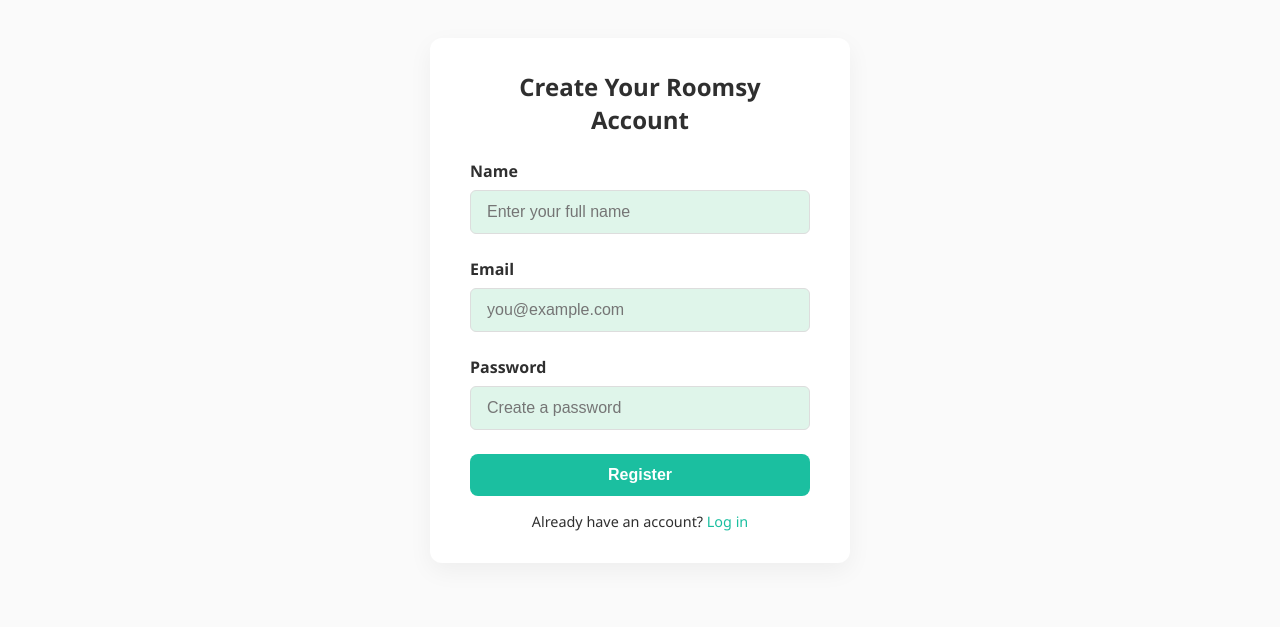
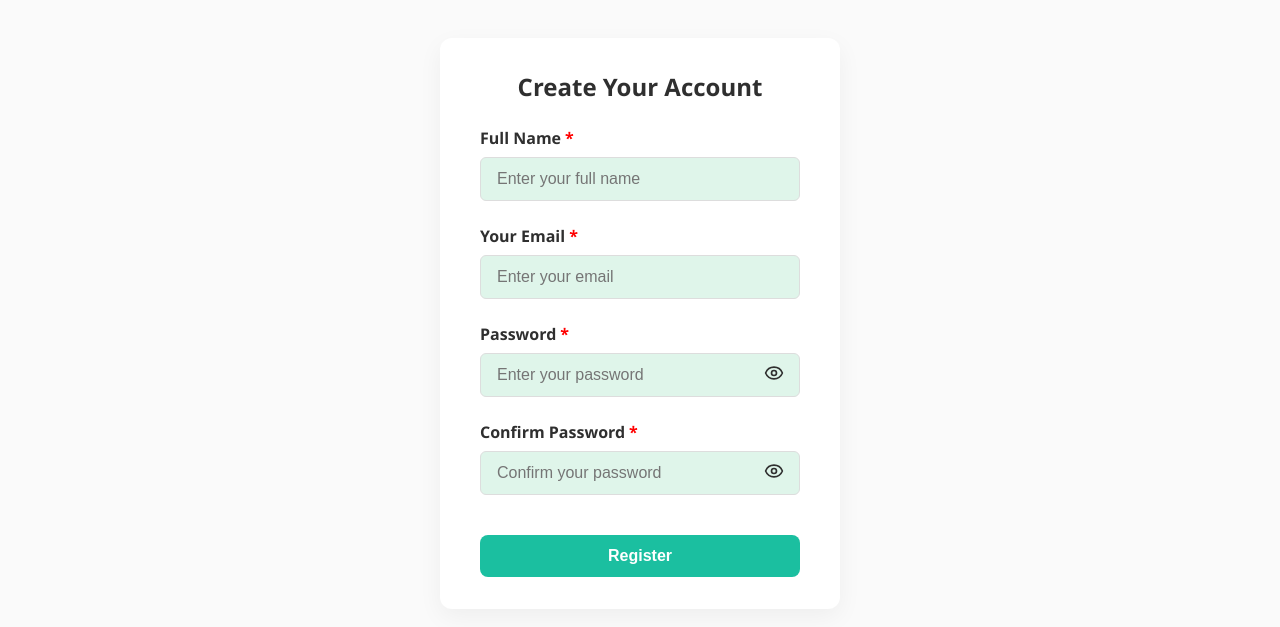
Before and after one commit to harshadeva/roomsy, a Vue app: page /register in a window 1280 px wide. Shown: the part 123-750 px from the top of the page. Built offline with nearby package versions, Linux system fonts and the light colour scheme; the HTML template or start-up script is replaced by a standard one.

Commit message:
authentication completed

```diff
--- a/package.json
+++ b/package.json
@@ -16,6 +16,7 @@
   "dependencies": {
     "animate.css": "^4.1.1",
     "gsap": "^3.13.0",
+    "lucide-vue-next": "^0.525.0",
     "pinia": "^3.0.3",
     "vue": "^3.5.17",
     "vue-router": "^4.5.1"
--- a/src/assets/base.css
+++ /dev/null
@@ -1,86 +0,0 @@
-/* color palette from <https://github.com/vuejs/theme> */
-:root {
-  --vt-c-white: #ffffff;
-  --vt-c-white-soft: #f8f8f8;
-  --vt-c-white-mute: #f2f2f2;
-
-  --vt-c-black: #181818;
-  --vt-c-black-soft: #222222;
-  --vt-c-black-mute: #282828;
-
-  --vt-c-indigo: #2c3e50;
-
-  --vt-c-divider-light-1: rgba(60, 60, 60, 0.29);
-  --vt-c-divider-light-2: rgba(60, 60, 60, 0.12);
-  --vt-c-divider-dark-1: rgba(84, 84, 84, 0.65);
-  --vt-c-divider-dark-2: rgba(84, 84, 84, 0.48);
-
-  --vt-c-text-light-1: var(--vt-c-indigo);
-  --vt-c-text-light-2: rgba(60, 60, 60, 0.66);
-  --vt-c-text-dark-1: var(--vt-c-white);
-  --vt-c-text-dark-2: rgba(235, 235, 235, 0.64);
-}
-
-/* semantic color variables for this project */
-:root {
-  --color-background: var(--vt-c-white);
-  --color-background-soft: var(--vt-c-white-soft);
-  --color-background-mute: var(--vt-c-white-mute);
-
-  --color-border: var(--vt-c-divider-light-2);
-  --color-border-hover: var(--vt-c-divider-light-1);
-
-  --color-heading: var(--vt-c-text-light-1);
-  --color-text: var(--vt-c-text-light-1);
-
-  --section-gap: 160px;
-}
-
-@media (prefers-color-scheme: dark) {
-  :root {
-    --color-background: var(--vt-c-black);
-    --color-background-soft: var(--vt-c-black-soft);
-    --color-background-mute: var(--vt-c-black-mute);
-
-    --color-border: var(--vt-c-divider-dark-2);
-    --color-border-hover: var(--vt-c-divider-dark-1);
-
-    --color-heading: var(--vt-c-text-dark-1);
-    --color-text: var(--vt-c-text-dark-2);
-  }
-}
-
-*,
-*::before,
-*::after {
-  box-sizing: border-box;
-  margin: 0;
-  font-weight: normal;
-}
-
-body {
-  min-height: 100vh;
-  color: var(--color-text);
-  background: var(--color-background);
-  transition:
-    color 0.5s,
-    background-color 0.5s;
-  line-height: 1.6;
-  font-family:
-    Inter,
-    -apple-system,
-    BlinkMacSystemFont,
-    'Segoe UI',
-    Roboto,
-    Oxygen,
-    Ubuntu,
-    Cantarell,
-    'Fira Sans',
-    'Droid Sans',
-    'Helvetica Neue',
-    sans-serif;
-  font-size: 15px;
-  text-rendering: optimizeLegibility;
-  -webkit-font-smoothing: antialiased;
-  -moz-osx-font-smoothing: grayscale;
-}
--- a/src/assets/main.css
+++ b/src/assets/main.css
@@ -30,3 +30,9 @@
 button:hover {
   background: var(--color-secondary);
 }
+
+.required-asterisk {
+  color: red;
+  font-weight: bold;
+  margin-left: 0.25rem;
+}
--- /dev/null
+++ b/src/composables/useAuth.ts
@@ -0,0 +1,54 @@
+// useAuth.ts
+import { ref, computed } from 'vue'
+
+interface User {
+  name: string
+  email: string
+}
+
+const user = ref<User | null>(null)
+
+// Load from localStorage on first use
+const loadUser = (): User | null => {
+  try {
+    const data = localStorage.getItem('roomsy_user')
+    return data ? JSON.parse(data) : null
+  } catch (e) {
+    console.error('Error parsing user data:', e)
+    return null
+  }
+}
+
+user.value = loadUser()
+
+const isAuthenticated = computed(() => user.value !== null)
+
+function login(name: string, email: string, password: string) {
+  const userData = { name, email }
+  localStorage.setItem('roomsy_user', JSON.stringify(userData))
+  user.value = userData
+}
+
+function register(name: string, email: string, password: string) {
+  login(name, email, password)
+}
+
+function logout() {
+  localStorage.removeItem('roomsy_user')
+  user.value = null
+}
+
+function getUser(): User | null {
+  return user.value
+}
+
+export function useAuth() {
+  return {
+    user,
+    login,
+    register,
+    logout,
+    isAuthenticated,
+    getUser
+  }
+}
--- a/src/views/Login.vue
+++ b/src/views/Login.vue
@@ -1,18 +1,40 @@
 <template>
   <section class="login-section">
-    <form class="login-form" @submit.prevent="handleSubmit" aria-labelledby="login-title">
+    <form class="login-form" @submit.prevent="handleLogin" aria-labelledby="login-title">
       <h1 id="login-title">Sign in to Continue</h1>
 
       <div class="form-group">
-        <label for="username">Your Name</label>
+        <label for="email">Your Email<span class="required-asterisk">*</span></label>
         <input
-          id="username"
-          type="text"
-          v-model="username"
-          required
-          placeholder="Enter your name"
+          id="email"
+          type="email"
+          v-model="email"
+          placeholder="Enter your email"
           aria-required="true"
         />
+        <p class="error-msg" v-if="emailError">{{ emailError }}</p>
+      </div>
+
+      <div class="form-group">
+        <label for="password">Your Password<span class="required-asterisk">*</span></label>
+        <div class="password-wrapper">
+          <input
+            :type="showPassword ? 'text' : 'password'"
+            id="password"
+            v-model="password"
+            placeholder="Enter your password"
+            aria-required="true"
+          />
+          <button
+            type="button"
+            @click="togglePassword"
+            class="toggle-btn"
+            aria-label="Toggle password visibility"
+          >
+            <component :is="showPassword ? EyeOffIcon : EyeIcon" class="icon" />
+          </button>
+        </div>
+        <p class="error-msg" v-if="passwordError">{{ passwordError }}</p>
       </div>
 
       <button type="submit">Log In</button>
@@ -21,20 +43,40 @@
 </template>
 
 <script lang="ts" setup>
-import { ref, defineEmits } from 'vue'
+import { ref } from 'vue'
+import { useRouter } from 'vue-router'
+import { useAuth } from '@/composables/useAuth'
+import { EyeIcon, EyeOffIcon } from 'lucide-vue-next'
 
-const username = ref<string>('')
+const email = ref('')
+const password = ref('')
+const emailError = ref('')
+const passwordError = ref('')
+const showPassword = ref(false)
 
-const emit = defineEmits<{
-  (e: 'login', username: string): void
-}>()
+const router = useRouter()
+const { login } = useAuth()
 
-function handleSubmit() {
-  if (!username.value.trim()) {
-    return
+function togglePassword() {
+  showPassword.value = !showPassword.value
+}
+
+function handleLogin() {
+  emailError.value = ''
+  passwordError.value = ''
+
+  if (!email.value) {
+    emailError.value = 'Email is required'
   }
 
-  emit('login', username.value.trim())
+  if (!password.value) {
+    passwordError.value = 'Password is required'
+  }
+
+  if (emailError.value || passwordError.value) return
+
+  login('Test User', email.value, password.value)
+  router.push('/dashboard')
 }
 </script>
 
@@ -89,7 +131,40 @@
   outline: none;
 }
 
-button {
+.password-wrapper {
+  display: flex;
+  align-items: center;
+  position: relative;
+}
+
+.icon {
+  width: 20px;
+  height: 20px;
+  color: var(--color-text);
+}
+
+.password-wrapper input {
+  width: 100%;
+}
+
+.toggle-btn {
+  background: none;
+  border: none;
+  font-size: 1.2rem;
+  padding: 0 0.5rem;
+  color: var(--color-text);
+  cursor: pointer;
+  position: absolute;
+  right: 0.5rem;
+}
+
+.error-msg {
+  color: red;
+  font-size: 0.85rem;
+  margin-top: 0.4rem;
+}
+
+button[type='submit'] {
   width: 100%;
   background-color: var(--color-primary);
   color: white;
@@ -98,9 +173,10 @@
   padding: 0.75rem;
   border-radius: 8px;
   transition: background-color 0.3s ease;
+  margin-top: 1rem;
 }
 
-button:hover {
+button[type='submit']:hover {
   background-color: var(--color-secondary);
 }
 </style>
--- a/src/views/Register.vue
+++ b/src/views/Register.vue
@@ -1,35 +1,90 @@
 <template>
   <section class="register-section">
-    <form class="register-form" @submit.prevent="handleRegister" aria-labelledby="register-title">
-      <h1 id="register-title">Create Your Roomsy Account</h1>
+    <form
+      class="register-form"
+      @submit.prevent="handleRegister"
+      aria-labelledby="register-title"
+      novalidate
+    >
+      <h1 id="register-title">Create Your Account</h1>
 
       <div class="form-group">
-        <label for="name">Name</label>
-        <input id="name" type="text" v-model="name" required placeholder="Enter your full name" />
+        <label for="name">Full Name<span class="required-asterisk">*</span></label>
+        <input
+          id="name"
+          type="text"
+          v-model.trim="name"
+          placeholder="Enter your full name"
+          aria-required="true"
+          :aria-invalid="!!nameError"
+        />
+        <p class="error-msg" v-if="nameError">{{ nameError }}</p>
       </div>
 
       <div class="form-group">
-        <label for="email">Email</label>
-        <input id="email" type="email" v-model="email" required placeholder="you@example.com" />
+        <label for="email">Your Email<span class="required-asterisk">*</span></label>
+        <input
+          id="email"
+          type="email"
+          v-model.trim="email"
+          placeholder="Enter your email"
+          aria-required="true"
+          :aria-invalid="!!emailError"
+        />
+        <p class="error-msg" v-if="emailError">{{ emailError }}</p>
       </div>
 
       <div class="form-group">
-        <label for="password">Password</label>
-        <input
-          id="password"
-          type="password"
-          v-model="password"
-          required
-          minlength="6"
-          placeholder="Create a password"
-        />
+        <label for="password">Password<span class="required-asterisk">*</span></label>
+        <div class="password-wrapper">
+          <input
+            :type="showPassword ? 'text' : 'password'"
+            id="password"
+            v-model="password"
+            placeholder="Enter your password"
+            aria-required="true"
+            :aria-invalid="!!passwordError"
+            autocomplete="new-password"
+          />
+          <button
+            type="button"
+            @click="togglePassword"
+            class="toggle-btn"
+            aria-label="Toggle password visibility"
+          >
+            <component :is="showPassword ? EyeOffIcon : EyeIcon" class="icon" />
+          </button>
+        </div>
+        <p class="error-msg" v-if="passwordError">{{ passwordError }}</p>
+      </div>
+
+      <div class="form-group">
+        <label for="passwordConfirm"
+          >Confirm Password<span class="required-asterisk">*</span></label
+        >
+        <div class="password-wrapper">
+          <input
+            :type="showPasswordConfirm ? 'text' : 'password'"
+            id="passwordConfirm"
+            v-model="passwordConfirm"
+            placeholder="Confirm your password"
+            aria-required="true"
+            :aria-invalid="!!passwordConfirmError"
+            autocomplete="new-password"
+          />
+          <button
+            type="button"
+            @click="togglePasswordConfirm"
+            class="toggle-btn"
+            aria-label="Toggle confirm password visibility"
+          >
+            <component :is="showPasswordConfirm ? EyeOffIcon : EyeIcon" class="icon" />
+          </button>
+        </div>
+        <p class="error-msg" v-if="passwordConfirmError">{{ passwordConfirmError }}</p>
       </div>
 
       <button type="submit">Register</button>
-
-      <p class="login-link">
-        Already have an account? <router-link to="/login">Log in</router-link>
-      </p>
     </form>
   </section>
 </template>
@@ -37,25 +92,73 @@
 <script lang="ts" setup>
 import { ref } from 'vue'
 import { useRouter } from 'vue-router'
+import { useAuth } from '@/composables/useAuth'
+import { EyeIcon, EyeOffIcon } from 'lucide-vue-next'
 
 const name = ref('')
 const email = ref('')
 const password = ref('')
+const passwordConfirm = ref('')
+
+const nameError = ref('')
+const emailError = ref('')
+const passwordError = ref('')
+const passwordConfirmError = ref('')
+
+const showPassword = ref(false)
+const showPasswordConfirm = ref(false)
+
 const router = useRouter()
+const { register } = useAuth()
+
+function togglePassword() {
+  showPassword.value = !showPassword.value
+}
+
+function togglePasswordConfirm() {
+  showPasswordConfirm.value = !showPasswordConfirm.value
+}
+
+function validateEmail(email: string): boolean {
+  // Simple email regex pattern
+  const re = /^[^\s@]+@[^\s@]+\.[^\s@]+$/
+  return re.test(email)
+}
 
 function handleRegister() {
-  if (!name.value.trim() || !email.value.trim() || password.value.length < 6) {
-    alert('Please fill in all fields correctly.')
-    return
+  nameError.value = ''
+  emailError.value = ''
+  passwordError.value = ''
+  passwordConfirmError.value = ''
+
+  if (!name.value) {
+    nameError.value = 'Full name is required'
   }
 
-  // Save user to session (or localStorage for now - mocked)
-  sessionStorage.setItem('userName', name.value)
-  sessionStorage.setItem('userEmail', email.value)
-  sessionStorage.setItem('userPassword', password.value)
+  if (!email.value) {
+    emailError.value = 'Email is required'
+  } else if (!validateEmail(email.value)) {
+    emailError.value = 'Please enter a valid email address'
+  }
 
-  // Redirect to login or directly log in
-  router.push('/rooms')
+  if (!password.value) {
+    passwordError.value = 'Password is required'
+  } else if (password.value.length < 6) {
+    passwordError.value = 'Password must be at least 6 characters'
+  }
+
+  if (!passwordConfirm.value) {
+    passwordConfirmError.value = 'Please confirm your password'
+  } else if (passwordConfirm.value !== password.value) {
+    passwordConfirmError.value = 'Passwords do not match'
+  }
+
+  if (nameError.value || emailError.value || passwordError.value || passwordConfirmError.value)
+    return
+
+  register(name.value, email.value, password.value)
+
+  router.push('/dashboard')
 }
 </script>
 
@@ -73,7 +176,7 @@
   border-radius: 12px;
   padding: 2rem 2.5rem;
   box-shadow: 0 8px 24px rgba(0, 0, 0, 0.05);
-  max-width: 420px;
+  max-width: 400px;
   width: 100%;
 }
 
@@ -110,7 +213,40 @@
   outline: none;
 }
 
-button {
+.password-wrapper {
+  display: flex;
+  align-items: center;
+  position: relative;
+}
+
+.icon {
+  width: 20px;
+  height: 20px;
+  color: var(--color-text);
+}
+
+.password-wrapper input {
+  width: 100%;
+}
+
+.toggle-btn {
+  background: none;
+  border: none;
+  font-size: 1.2rem;
+  padding: 0 0.5rem;
+  color: var(--color-text);
+  cursor: pointer;
+  position: absolute;
+  right: 0.5rem;
+}
+
+.error-msg {
+  color: red;
+  font-size: 0.85rem;
+  margin-top: 0.4rem;
+}
+
+button[type='submit'] {
   width: 100%;
   background-color: var(--color-primary);
   color: white;
@@ -119,19 +255,10 @@
   padding: 0.75rem;
   border-radius: 8px;
   transition: background-color 0.3s ease;
+  margin-top: 1rem;
 }
 
-button:hover {
+button[type='submit']:hover {
   background-color: var(--color-secondary);
 }
-
-.login-link {
-  margin-top: 1rem;
-  text-align: center;
-  font-size: 0.9rem;
-}
-.login-link a {
-  color: var(--color-primary);
-  font-weight: 500;
-}
 </style>
```
Also changed, not shown: src/App.vue (+3 -4 lines), src/components/Navbar.vue (added, +68 -0 lines), src/assets/logo.svg (deleted), 1 other file (tests, documents, lock files or other folders).
